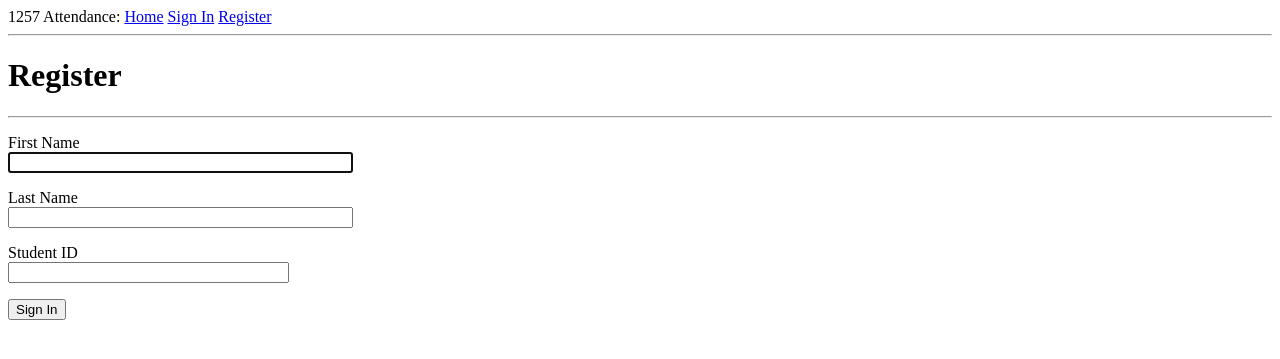
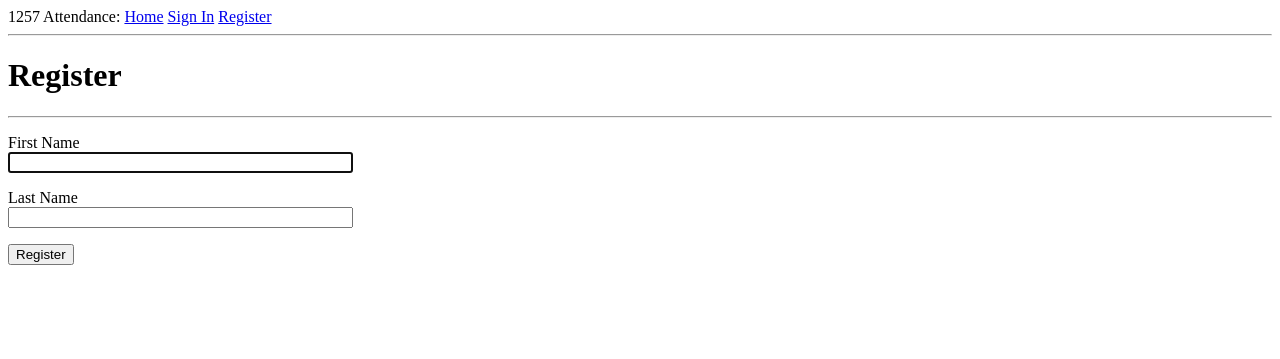
Before and after one commit to gersteinj/1257Attendance, a Flask app: page /register in a window 1280 px wide. Shown: the top 359 px of the page. Run offline with Flask 2, Linux system fonts and the light colour scheme.

Commit message:
improved registration

```diff
--- a/app/forms.py
+++ b/app/forms.py
@@ -9,7 +9,7 @@ class SignInForm(FlaskForm):
     submit = SubmitField('Sign In')
 
 class RegisterForm(FlaskForm):
-    student_id = StringField('Student ID', validators=[DataRequired()])
+    # student_id = StringField('Student ID', validators=[DataRequired()])
     first = StringField('First Name', validators=[DataRequired()])
     last = StringField('Last Name', validators=[DataRequired()])
-    submit = SubmitField('Sign In')
+    submit = SubmitField('Register')
--- a/app/routes.py
+++ b/app/routes.py
@@ -1,5 +1,5 @@
 from app import app
-from flask import render_template, flash, redirect, url_for
+from flask import render_template, flash, redirect, url_for, request
 from app.forms import SignInForm, RegisterForm
 from airtable import Airtable
 from app import config
@@ -35,14 +35,14 @@ def signin():
             return redirect(url_for('signin'))
         except:
             flash('No such user!')
-            return redirect(url_for('register'))
+            return redirect(url_for('register', student_id=student_id))
     return render_template('signinform.html', form=form)
 
 @app.route('/register', methods=['GET', 'POST'])
 def register():
     form = RegisterForm()
     if form.validate_on_submit():
-        student_id = form.student_id.data
+        student_id = request.args['student_id']
         flash(f"Stored info for {form.first.data} {form.last.data} (student id: {student_id}) so you can scan in next time")
         with open('scans.csv', 'a') as f:
             f.write(f"{datetime.datetime.now()},{student_id},{form.first.data},{form.last.data}\n")
--- a/app/templates/registerform.html
+++ b/app/templates/registerform.html
@@ -25,10 +25,6 @@
         {{ form.last.label }} <br>
         {{ form.last(size=40) }}
     </p>
-    <p>
-        {{ form.student_id.label }} <br>
-        {{ form.student_id(size=32) }}
-    </p>
     <p>{{ form.submit() }}</p>
 
 </form>
```
